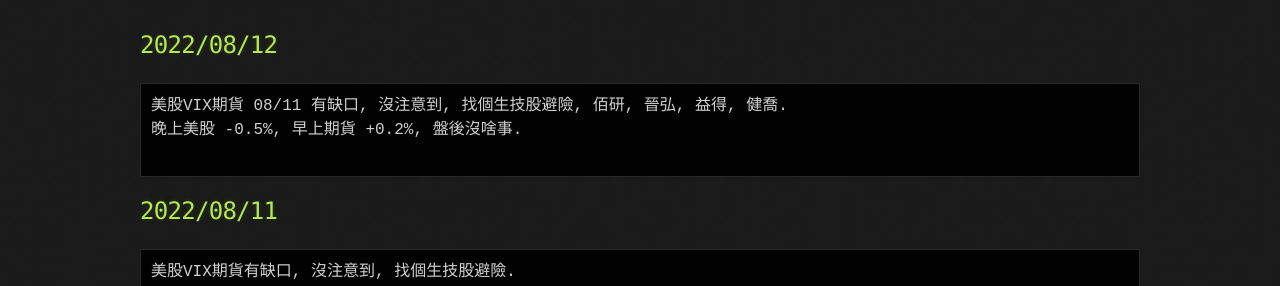
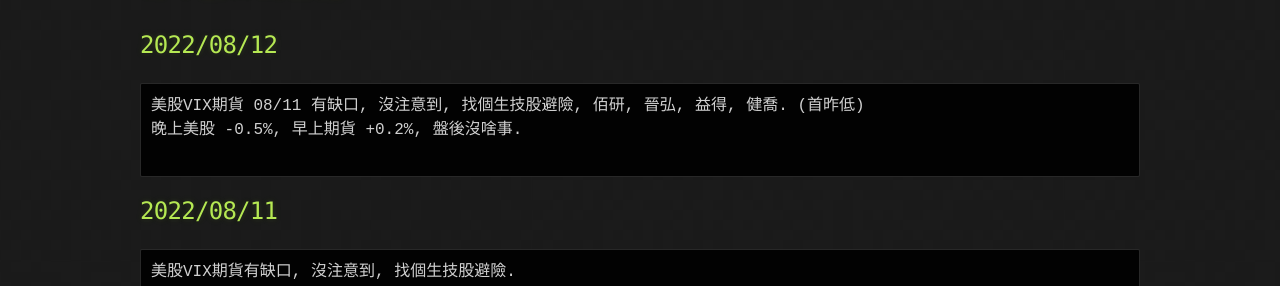
Before and after one commit to lepg5487/Stock_God, a Jekyll site: the page built from index.md, in a window 1280 px wide and 900 px high. Shown: the part 271-557 px from the top of the window. Built offline with Jekyll 4.4.1, drawn with Linux system fonts in a browser that asks for light colours; our own code applies the rules of GitHub Pages for plain Markdown files.

Commit message:
Update index.md

````diff
--- a/index.md
+++ b/index.md
@@ -6,7 +6,7 @@ layout: testlayouts
 
 ## 2022/08/12
 ```
-美股VIX期貨 08/11 有缺口, 沒注意到, 找個生技股避險, 佰研, 晉弘, 益得, 健喬.
+美股VIX期貨 08/11 有缺口, 沒注意到, 找個生技股避險, 佰研, 晉弘, 益得, 健喬. (首昨低)
 晚上美股 -0.5%, 早上期貨 +0.2%, 盤後沒啥事.
 
 ```
````
